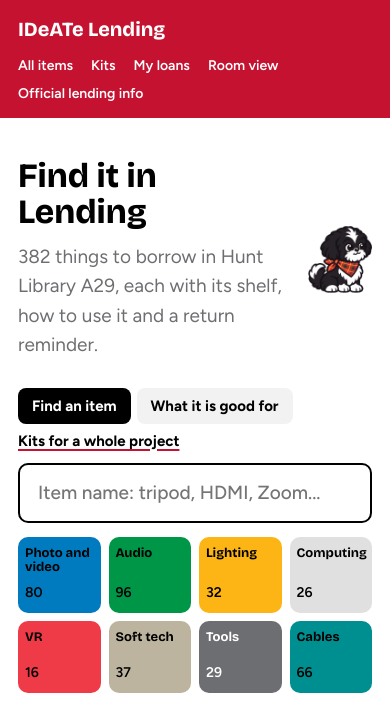
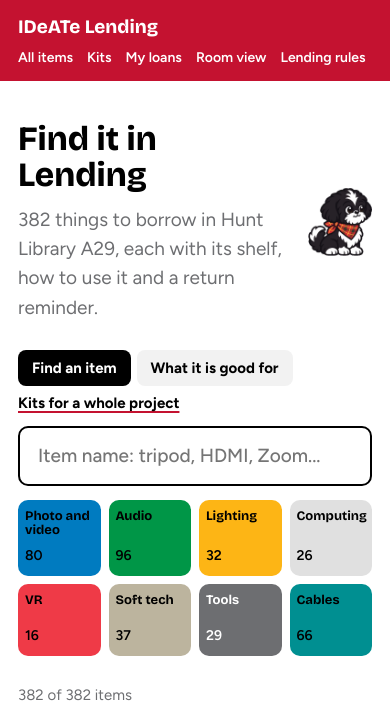
Before and after one commit to OliveDevs/room-locator, a plain HTML site: page index.html in a window 390 px wide. Shown: the top 703 px of the page. Drawn offline with nearby package versions, Linux system fonts and the light colour scheme.

Commit message:
Phone header: one row of links under the name, Official lending info is now Lending rules
Co-Authored-By: Claude Opus 5.5 <noreply@anthropic.com>
Claude-Session: https://claude.ai/code/session_01BS9uMKB9mKihHDjRcq7Zps

```diff
--- a/index.html
+++ b/index.html
@@ -8,15 +8,15 @@
   <title>IDeATe Lending · Item guides</title>
   <link rel="preconnect" href="https://fonts.googleapis.com"><link rel="preconnect" href="https://fonts.gstatic.com" crossorigin>
   <link rel="stylesheet" href="https://fonts.googleapis.com/css2?family=Bricolage+Grotesque:opsz,wght@12..96,500..800&family=Figtree:wght@400..700&display=swap">
-  <link rel="stylesheet" href="styles.css?v=reminder-top-2">
+  <link rel="stylesheet" href="styles.css?v=header-3">
 </head>
 <body>
   <header class="site-header"><div class="header-inner">
     <a class="brand" href="./" aria-label="IDeATe Lending, all items"><span>IDeATe Lending</span></a>
-    <nav class="header-nav"><a href="./">All items</a><a href="#kits">Kits</a><a href="#loans">My loans</a><a href="#room">Room view</a><a href="https://ideate.cmu.edu/resources/lending/index.html" target="_blank" rel="noopener noreferrer">Official lending info</a></nav>
+    <nav class="header-nav"><a href="./">All items</a><a href="#kits">Kits</a><a href="#loans">My loans</a><a href="#room">Room view</a><a href="https://ideate.cmu.edu/resources/lending/index.html" target="_blank" rel="noopener noreferrer">Lending rules</a></nav>
   </div></header>
   <main id="app" tabindex="-1"></main>
   <footer class="site-footer"><div><strong>IDeATe Lending item guides</strong><p>Based on the October 2026 inventory. Find the item, gather what you need, and ask the lending desk about the exact kit and current availability.</p><p><a href="mailto:help@ideate.cmu.edu?subject=Suggestion%20for%20the%20Lending%20item%20guides&body=Hi%20IDeATe%20Lending%2C%0A%0AA%20suggestion%20for%20the%20item%20guides%20or%20the%20Room%20Locator%3A%0A%0A">Suggest something</a></p><p><a href="staff.html">Staff tools: move or add items</a></p></div><p>Student project by Diana Caballero and Gauri Sharma for 60-223. Unofficial guide; CMU and manufacturer pages are the source for policies and product instructions. The site counts how often each guide is opened, with nothing about who opened it.</p></footer>
-  <script src="app.js?v=reminder-top-2" defer></script>
+  <script src="app.js?v=header-3" defer></script>
 </body>
 </html>
--- a/styles.css
+++ b/styles.css
@@ -238,5 +238,5 @@ a.item-card.kit-card{padding:18px 20px!important;justify-content:center;min-heig
 
 .item-code{display:flex;gap:16px;align-items:center;margin-top:14px;max-width:540px}.item-code .kit-qr{width:120px;flex:none;margin:0}.item-code p{font-size:14px;margin:0;color:var(--muted)}.item-code strong{color:var(--ink)}
 .calendar-hint{font-size:13px;color:var(--muted);margin:8px 0 0}
-@media(max-width:580px){.header-inner{flex-wrap:wrap;row-gap:10px}.header-nav{width:100%;flex-wrap:wrap;gap:6px 18px}.header-nav a,.header-nav a[target],.header-nav a:last-child{display:inline;font-size:14px}}
+@media(max-width:580px){.header-inner{flex-wrap:wrap;row-gap:6px;padding:12px 18px 10px}.site-header .brand{font-size:19px}.header-nav{width:100%;flex-wrap:nowrap;gap:14px;overflow-x:auto;scrollbar-width:none;padding-bottom:2px}.header-nav::-webkit-scrollbar{display:none}.header-nav a,.header-nav a[target],.header-nav a:last-child{display:inline;font-size:14px;flex:none}}
 .reminder-top .link-button{margin:6px 0 0}
```
